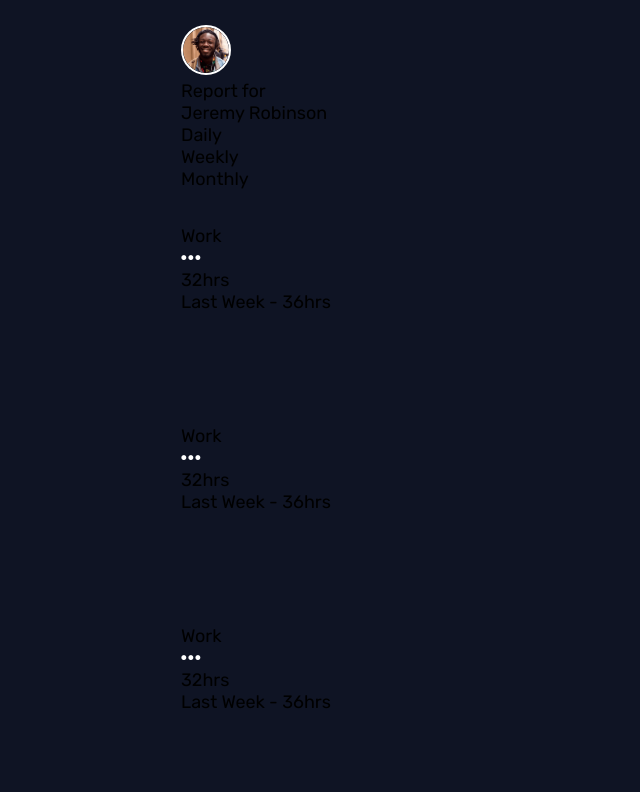
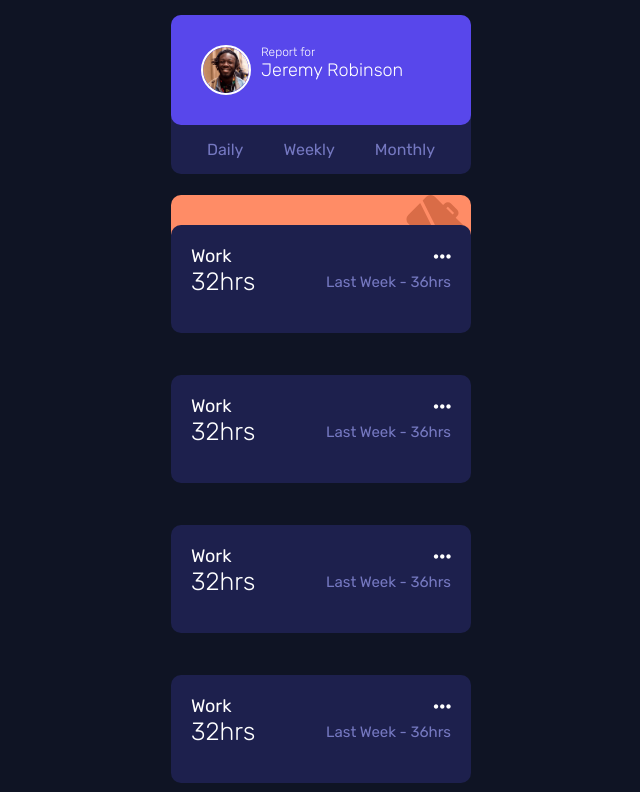
Before and after one commit to Erick559/time-tracker, a plain HTML site: page index.html in a window 1280 px wide. Shown: the top 792 px of the page, without its empty margins (319-959 px from the left). Drawn offline with Linux system fonts and the light colour scheme.

Commit message:
feat: Style the cards.

```diff
--- a/style.css
+++ b/style.css
@@ -8,6 +8,8 @@
     --spacing-m: calc(var(--spacing-sm)*2);
     --spacing-lg: calc(var(--spacing-sm)*3);
     --spacing-xl: calc(var(--spacing-sm)*4);
+    --spacing-xxl: calc(var(--spacing-sm) * 5);
+    --spacing-xxxl: calc(var(--spacing-sm) * 6);
 }
 
 
@@ -16,7 +18,6 @@
     padding:0;
     box-sizing: border-box;
     font-family: "Rubik", "Helvetica Neue",sans-serif;
-    font-size: 18px;
 }
 
 body{
@@ -25,12 +26,46 @@ body{
     justify-content: center;
     padding:var(--spacing-lg);
     background: var(--primary-bg-color);
+    color:hsl(235, 46%, 20%);
+}
+
+.grid-container{
+    display: grid;
+    gap:30px;
 }
 
 .cards{
     width:300px;
-    height:200px;
-    padding:var(--spacing-m);
+    height:120px;
+}
+
+.cards,
+.card-header,
+.time-container{
+    border-radius:10px
+}
+
+.cards.main{
+    height:150px;
+    background:#1D204D;
+}
+
+.card-header {
+    display: flex;
+    background: hsl(246, 80%, 60%);
+    gap:var(--spacing-m);
+    padding:var(--spacing-xxxl);
+}
+
+.text-content{
+    font-size:12px;
+    color:var(--font-pcolor);
+    font-weight: 300;
+}
+
+.text-content .user-name,
+.header p{
+    font-size:18px;
 }
 
 .card-header img{
@@ -39,3 +74,59 @@ body{
     height: 50px;
     border-radius: 50%;
 }
+
+.card-footer{
+    display: flex;
+    gap:40px;
+    justify-content: center;
+    padding:var(--spacing-lg);
+    background:#1D204D;
+    color:#7578C1;
+    border-radius: 0 0 10px 10px;
+}
+
+.cards.work{
+    background: url(/images/icon-work.svg);
+    background-repeat: no-repeat;
+    background-position: right 2% top 0%;
+    background-size: 60px 60px;
+    background-color: hsl(15, 100%, 70%);
+
+}
+
+.time-container{
+    background-color:#1D204D;
+    height: 90%;
+    margin-top: 30px;
+    border-radius: 10px;
+}
+
+.header{
+    display: flex;
+    justify-content: space-between;
+    align-items: center;
+    padding:20px 20px 0 20px;
+
+}
+
+.footer{
+    display: flex;
+    justify-content: space-between;
+    align-items: center;
+    padding:0 20px 0 20px;
+}
+
+.hour-count{
+    font-size: 25px;
+    font-weight: 300;
+}
+
+.previous-week{
+    font-size: 15px;
+    color:#7578C1;;
+}
+
+.header,
+.footer{
+    color:var(--font-pcolor);
+}
```
